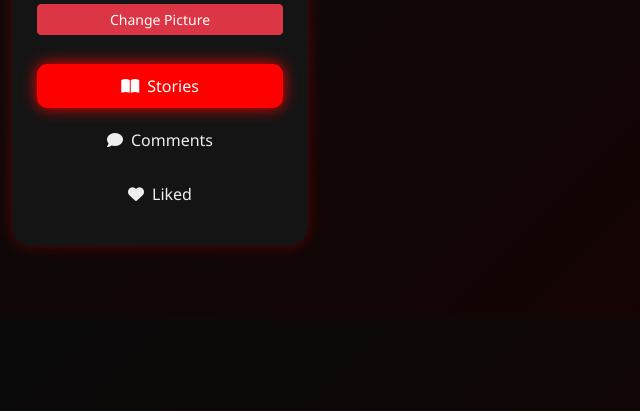
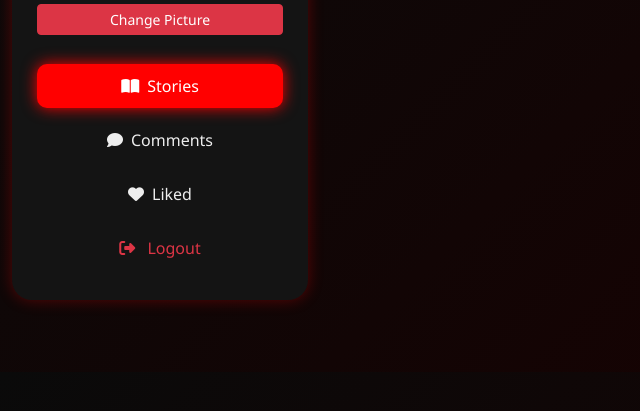
Before and after one commit to cyberghost546/horror_blog, a PHP site: page /profile.php in a window 1280 px wide. Shown: the part 270-681 px from the top of the page, without its empty margins (0-640 px from the left). Run offline with PHP 8.4, Linux system fonts and the light colour scheme; the visitor is signed in with stand-in values (Sample User, id 1); data that the repository does not hold is empty.

Commit message:
Update profile.php

```diff
--- a/profile.php
+++ b/profile.php
@@ -51,6 +51,7 @@ $liked_stories = $stmt->fetchAll(PDO::FETCH_ASSOC);
 
 <!DOCTYPE html>
 <html lang="en">
+
 <head>
     <meta charset="UTF-8">
     <meta name="viewport" content="width=device-width, initial-scale=1.0">
@@ -63,15 +64,20 @@ $liked_stories = $stmt->fetchAll(PDO::FETCH_ASSOC);
             color: #eee;
             font-family: 'Segoe UI', sans-serif;
         }
-    a { text-decoration: none; }
+
+        a {
+            text-decoration: none;
+        }
+
         .profile-sidebar {
             background: #141414;
             padding: 25px;
             border-radius: 20px;
-      box-shadow: 0 0 15px rgba(255,0,0,0.3);
+            box-shadow: 0 0 15px rgba(255, 0, 0, 0.3);
             position: sticky;
             top: 20px;
         }
+
         .profile-img {
             width: 130px;
             height: 130px;
@@ -80,11 +86,13 @@ $liked_stories = $stmt->fetchAll(PDO::FETCH_ASSOC);
             border: 4px solid #ff0000;
             box-shadow: 0 0 25px #ff0000;
         }
+
         .profile-sidebar h3 {
             margin-top: 15px;
             font-weight: bold;
             color: #ff4444;
         }
+
         .nav-link {
             color: #eee;
             padding: 10px 15px;
@@ -92,15 +100,18 @@ $liked_stories = $stmt->fetchAll(PDO::FETCH_ASSOC);
             margin: 5px 0;
             transition: background 0.3s, color 0.3s;
         }
+
         .nav-link:hover {
             background: #222;
             color: #ff4444;
         }
+
         .nav-link.active {
             background: #ff0000;
             color: #fff;
             box-shadow: 0 0 15px #ff0000;
         }
+
         .card {
             background: #1b1b1b;
             border: none;
@@ -108,24 +119,30 @@ $liked_stories = $stmt->fetchAll(PDO::FETCH_ASSOC);
             overflow: hidden;
             transition: transform 0.3s, box-shadow 0.3s;
         }
+
         .card:hover {
             transform: translateY(-5px);
             box-shadow: 0 0 25px #ff0000;
         }
+
         .card-img-top {
             height: 180px;
             object-fit: cover;
         }
+
         .card-body a {
             color: #ff4444;
             font-weight: bold;
         }
+
         .badge-like {
             background: #ff0000;
         }
+
         .badge-comment {
             background: #333;
         }
+
         .list-group-item {
             background: #222 !important;
             border: none;
@@ -133,6 +150,7 @@ $liked_stories = $stmt->fetchAll(PDO::FETCH_ASSOC);
         }
     </style>
 </head>
+
 <body>
 
     <div class="container-fluid py-5">
@@ -155,6 +173,12 @@ $liked_stories = $stmt->fetchAll(PDO::FETCH_ASSOC);
                         </li>
                         <li class="nav-item">
                             <a class="nav-link" data-bs-toggle="tab" href="#liked"><i class="fas fa-heart me-2"></i>Liked</a>
+                        </li>
+
+                        <li class="nav-item">
+                            <a href="logout.php" class="nav-link text-danger">
+                                <i class="fas fa-sign-out-alt me-2"></i> Logout
+                            </a>
                         </li>
                     </ul>
                 </div>
@@ -234,4 +258,5 @@ $liked_stories = $stmt->fetchAll(PDO::FETCH_ASSOC);
 
     <script src="https://cdn.jsdelivr.net/npm/bootstrap@5.3.0/dist/js/bootstrap.bundle.min.js"></script>
 </body>
+
 </html>
```
Lines whose indentation alone changed are shown as unchanged.
